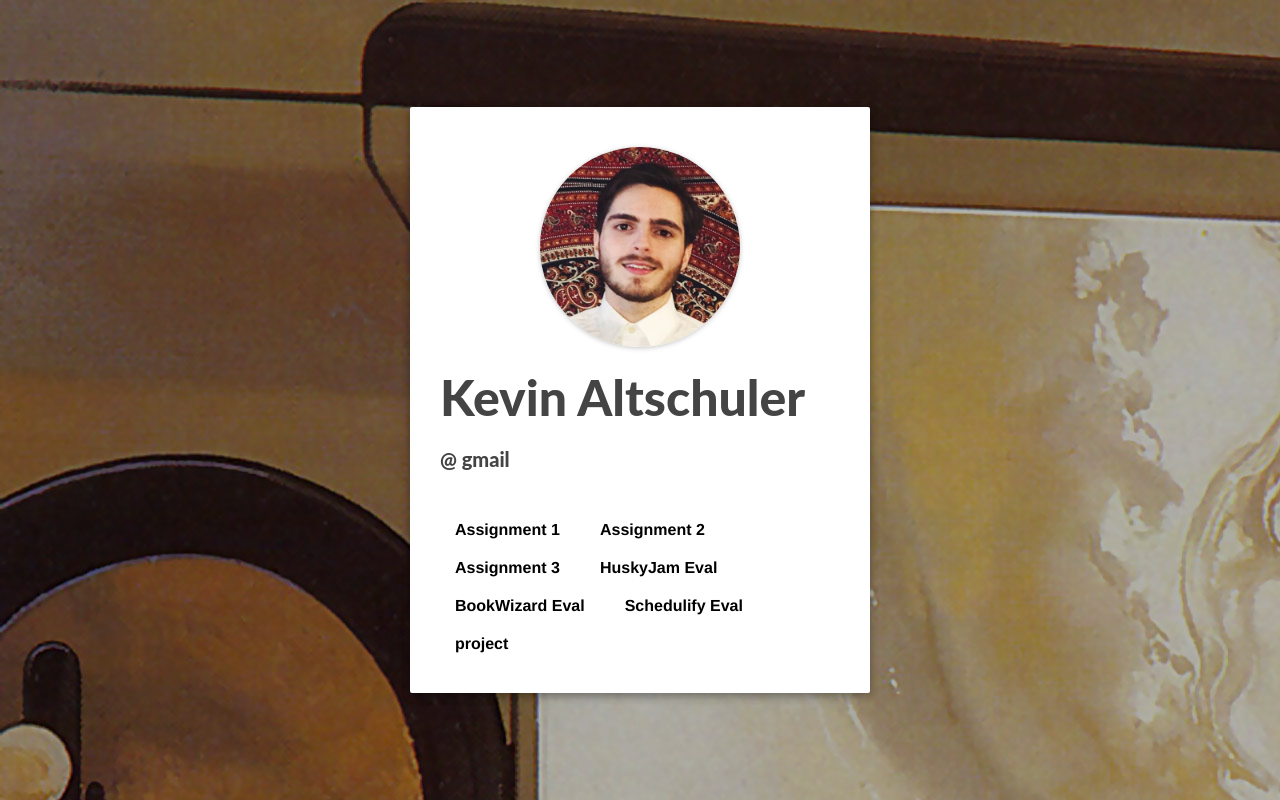
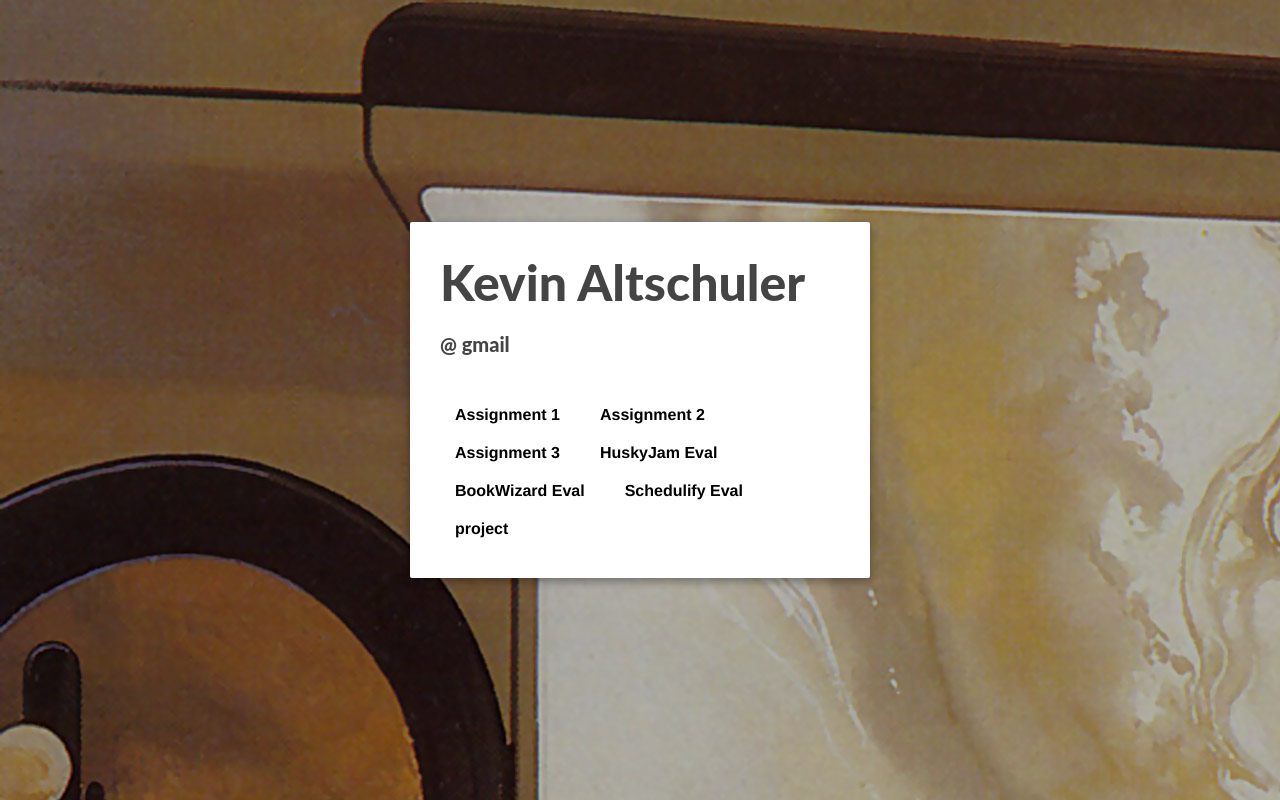
Before and after one commit to kevinaltschuler/kevinaltschuler.github.io, a plain HTML site: page index.html in a window 1280 px wide. Drawn offline with Linux system fonts and the light colour scheme.

Commit message:
no more pic

```diff
--- a/index.html
+++ b/index.html
@@ -10,7 +10,7 @@
     <div class="home-container-container" id="main-div">
 
         <div class="home-container">
-            <div class='pro-pic' style="background-image: url('./img/myface.png')"></div>
+            <!--<div class='pro-pic' style="background-image: url('./img/myface.png')"></div>-->
             <div class="home-name">Kevin Altschuler</div>
             <div class="home-email">@ gmail</div>
             <div class="home-links">
--- a/styles.css
+++ b/styles.css
@@ -25,8 +25,8 @@ input.form-control{margin-bottom:5px}p.navbar-text.pull-right{margin-right:15px}
 }
 
 .pro-pic {
-	width: 200px;
-	height: 200px;
+	width: 100px;
+	height: 100px;
 	border-radius: 100px;
 	background-position: center;
 	background-size: 100% auto;
```
